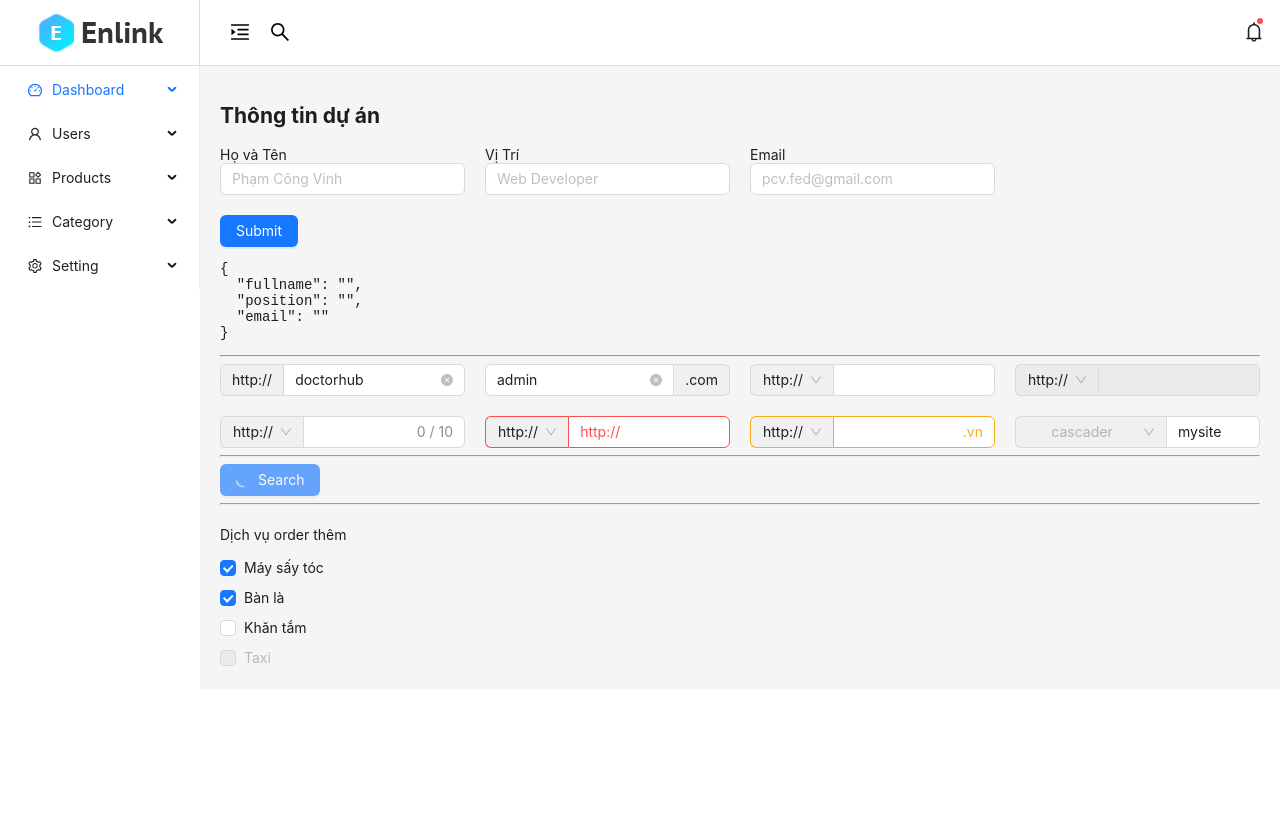
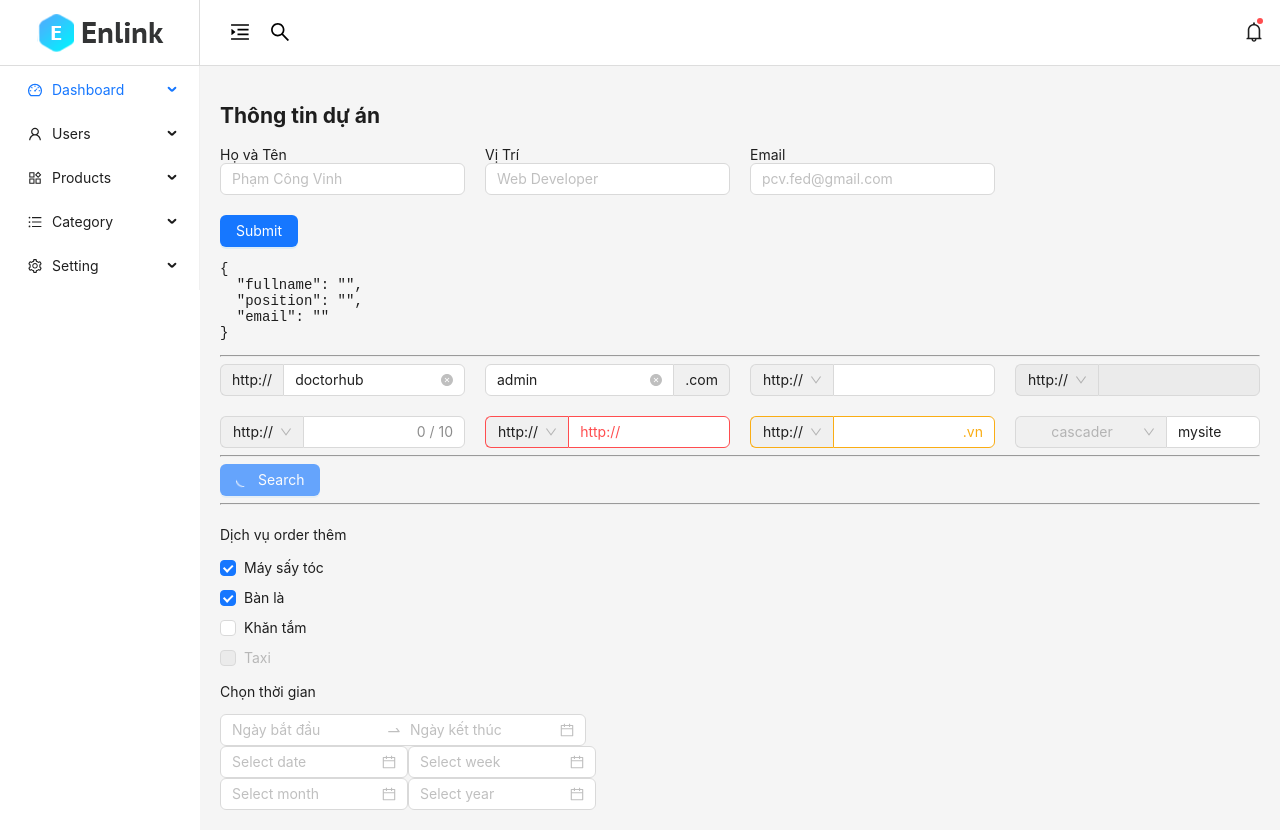
Before and after one commit to Vinhdev04/Ant-Design, a React (Create React App) app in the folder Example/learn-antd/: page /projects in a window 1280 px wide. Before the commit the page ends 800 px from the top, so only its background shows below. Built offline with nearby package versions, Linux system fonts and the light colour scheme.

Commit message:
Tìm hiểu về component[DatePicker] trong Ant Design

```diff
--- a/Example/learn-antd/src/pages/Project/index.jsx
+++ b/Example/learn-antd/src/pages/Project/index.jsx
@@ -1,7 +1,8 @@
-import { Button, Cascader, Checkbox, Col, Input, Row, Select, Space } from "antd";
+import { Button, Cascader, Checkbox, Col, DatePicker, Input, Row, Select, Space } from "antd";
 import React, { useState } from "react";
 import "./Project.css";
 const { Option } = Select;
+const { RangePicker } = DatePicker;
 function Project() {
   const [data, setData] = useState({
     fullname: "",
@@ -18,6 +19,7 @@ function Project() {
     }));
   };
 
+  // xử lý Click
   const handleClick = () => {
     console.log("Đã gửi dữ liệu lên server", data);
     // Reset form
@@ -28,6 +30,7 @@ function Project() {
     });
   };
 
+  // xử lý onChange Checkbox
   const handleChangeCheckbox = (e) => {
     console.log(e);
     const obj = {
@@ -36,6 +39,17 @@ function Project() {
     }
     setData(obj);
 
+  }
+
+  // xử lý onChange DatePicker
+  const handleChangeDate = (dates,dateStrings) => {
+    // console.log(dates);
+    // console.log(dateStrings);
+    const obj = {
+      ...data,
+      date:dateStrings
+    }
+    setData(obj);
   }
 
   // custom select sau đó truyền vào addonAfter || addonBefore
@@ -149,6 +163,16 @@ function Project() {
         </Col>
       </Row>
 
+      <Row gutter={[20, 20]}>
+        <Col span={12}>
+          <p>Chọn thời gian</p>
+          <RangePicker format="DD-MM-YYYY" onChange={handleChangeDate} placeholder={['Ngày bắt đầu',"Ngày kết thúc"]}></RangePicker>
+          <DatePicker></DatePicker>
+          <DatePicker picker="week"></DatePicker>
+          <DatePicker picker="month"></DatePicker>
+          <DatePicker picker="year"></DatePicker>
+        </Col>
+      </Row>
     </>
   );
 }
```
Also changed, not shown: 3 other files (tests, documents, lock files or other folders).
